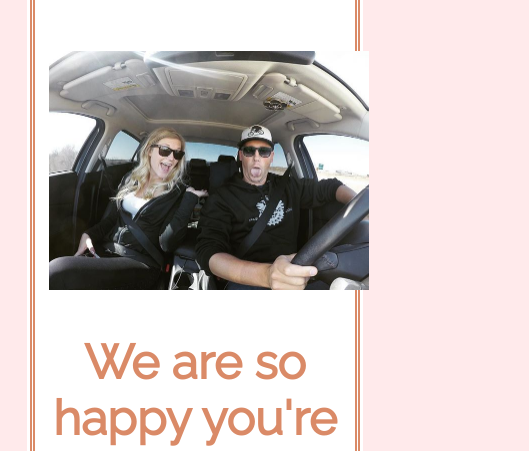
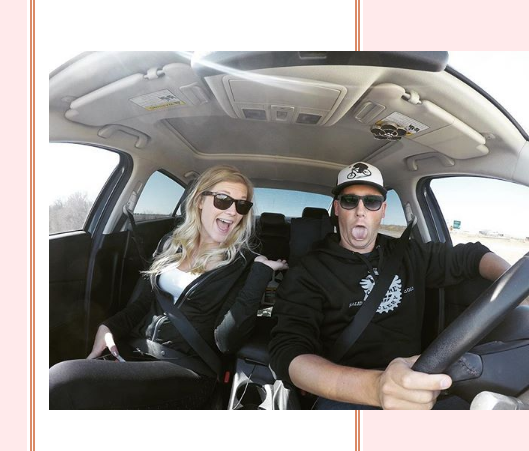
Before and after one commit to nonlinearone1105/benandtracywifi, a plain HTML site: page index.html in a window 390 px wide. Shown: the part 392-843 px from the top of the page, 529 px wide, since content can reach past the window. Drawn offline with Linux system fonts and the light colour scheme.

Commit message:
Mobile updates

```diff
--- a/index.html
+++ b/index.html
@@ -2,7 +2,7 @@
 <html lang="en" dir="ltr">
   <head>
     <meta charset="utf-8">
-    <title>Ben and Tracy's Wifi Information</title>
+    <title>Ben and Tracy's WiFi Information</title>
     <link rel="stylesheet" type="text/css" href="./resources/css/style.css">
     <link href="https://fonts.googleapis.com/css?family=Raleway&display=swap" rel="stylesheet">
   </head>
--- a/resources/css/style.css
+++ b/resources/css/style.css
@@ -47,7 +47,7 @@ h1 {
   }
 
   .main-image {
-    max-width: 20rem;
+    max-width: 30rem;
   }
 
   h1 {
```
